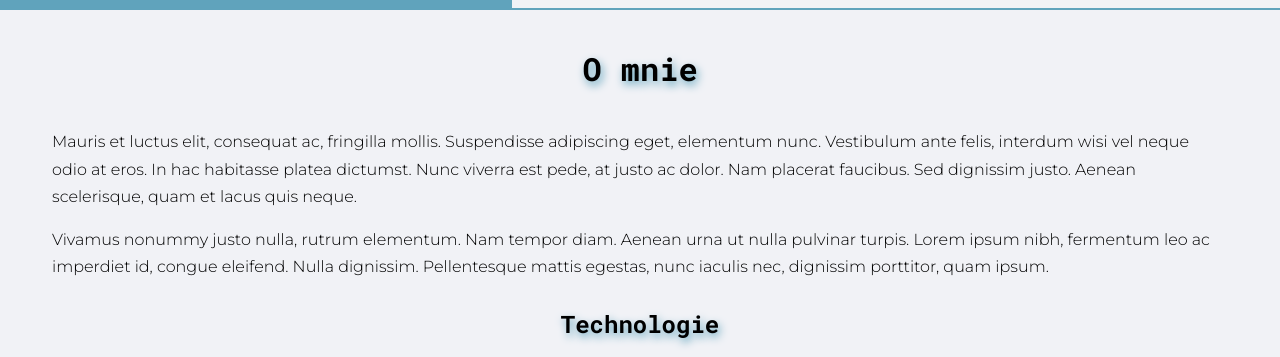
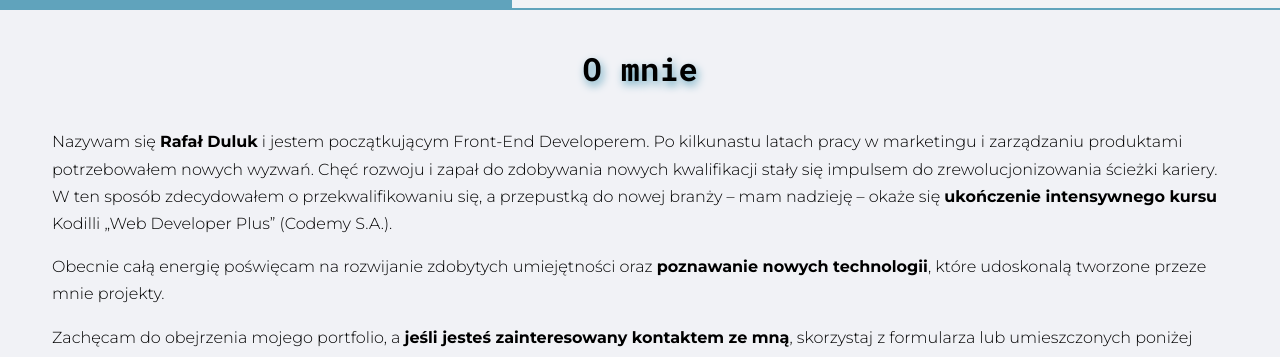
Before and after one commit to rafdul/my-portfolio, a website: page src/index.html in a window 1280 px wide. Shown: the part 790-1147 px from the top of the page. Drawn offline with nearby package versions, Linux system fonts and the light colour scheme; some packages are replaced by stand-ins of ours; files that its build step writes are made by us from their sources.

Commit message:
Add text About me

```diff
--- a/src/index.html
+++ b/src/index.html
@@ -73,9 +73,10 @@
 		<div class="container">
 			<h2 class="subtitle">O mnie</h2>
 			<div class="about">
-				<p>Mauris et luctus elit, consequat ac, fringilla mollis. Suspendisse adipiscing eget, elementum nunc. Vestibulum ante felis, interdum wisi vel neque odio at eros. In hac habitasse platea dictumst. Nunc viverra est pede, at justo ac dolor. Nam placerat faucibus. Sed dignissim justo. Aenean scelerisque, quam et lacus quis neque. </p>
-				<p>Vivamus nonummy justo nulla, rutrum elementum. Nam tempor diam. Aenean urna ut nulla pulvinar turpis. Lorem ipsum nibh, fermentum leo ac imperdiet id, congue eleifend. Nulla dignissim. Pellentesque mattis egestas, nunc iaculis nec, dignissim porttitor, quam ipsum.</p>
-			</div>
+				<p>Nazywam się <strong>Rafał Duluk</strong> i jestem początkującym Front-End Developerem. Po kilkunastu latach pracy w marketingu i zarządzaniu produktami potrzebowałem nowych wyzwań. Chęć rozwoju i zapał do zdobywania nowych kwalifikacji stały się impulsem do zrewolucjonizowania ścieżki kariery. W ten sposób zdecydowałem o przekwalifikowaniu się, a przepustką do nowej branży – mam nadzieję – okaże się <strong>ukończenie intensywnego kursu</strong> Kodilli „Web Developer Plus” (Codemy S.A.).</p>
+				<p>Obecnie całą energię poświęcam na rozwijanie zdobytych umiejętności oraz <strong>poznawanie nowych technologii</strong>, które udoskonalą tworzone przeze mnie projekty.</p>
+        <p>Zachęcam do obejrzenia mojego portfolio, a <strong>jeśli jesteś zainteresowany kontaktem ze mną</strong>, skorzystaj z formularza lub umieszczonych poniżej danych.</p>
+      </div>
 			<h3 class="subtitle-small">Technologie</h3>
 			<div class="technology">
 				<div class="technology__item">
```
